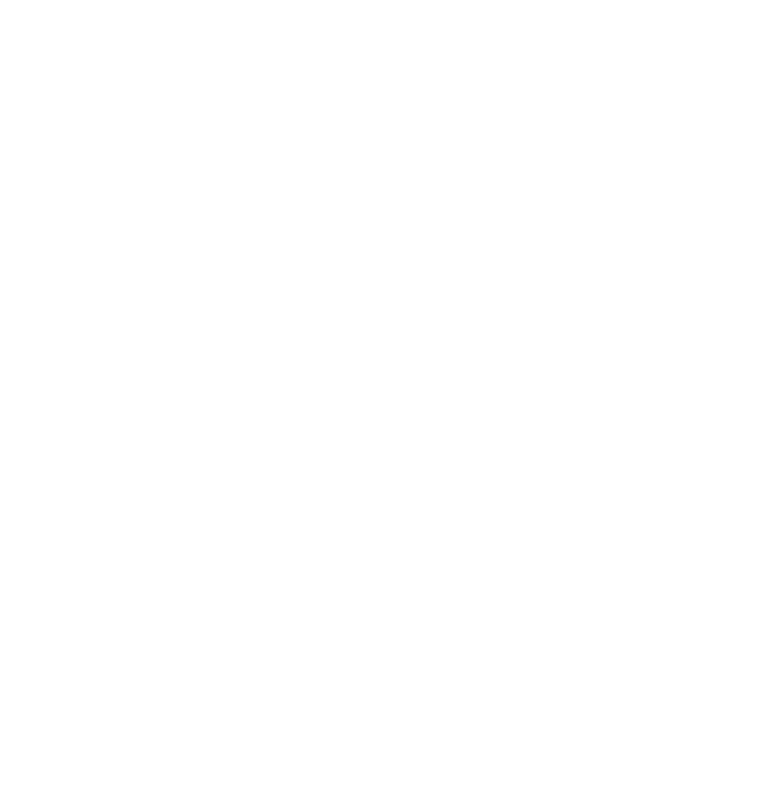
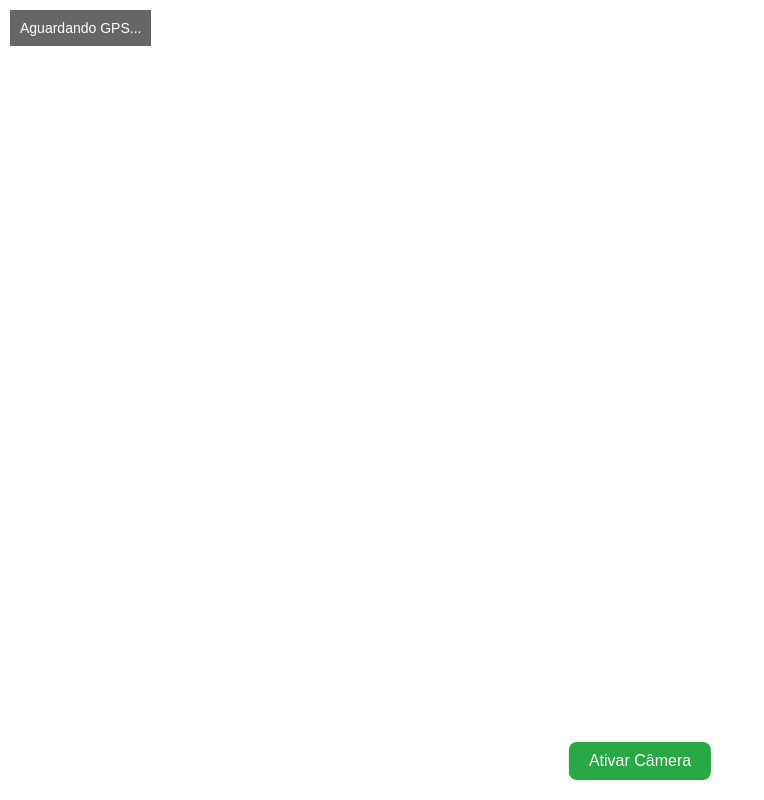
Before and after one commit to marcospsbio/realidade-aumentada, a plain HTML site: page index.html in a window 1280 px wide. Shown: the whole page, without its empty margins (0-764 px from the left). Drawn offline with Linux system fonts and the light colour scheme.

Commit message:
Atualizar o index.html

```diff
--- a/index.html
+++ b/index.html
@@ -2,24 +2,65 @@
 <html>
   <head>
     <meta charset="utf-8">
-    <title>Teste RA - GPS e Câmera</title>
-    <!-- A-Frame -->
+    <title>Teste RA - EcoAtive</title>
     <script src="https://aframe.io/releases/1.2.0/aframe.min.js"></script>
-    <!-- AR.js com suporte a GPS -->
     <script src="https://unpkg.com/aframe-ar@1.8.2/aframe-ar.min.js"></script>
     <style>
-      body { margin: 0; overflow: hidden; }
+      body { margin: 0; overflow: hidden; font-family: sans-serif; }
+      #coords {
+        position: fixed;
+        top: 10px;
+        left: 10px;
+        background: rgba(0,0,0,0.6);
+        color: #fff;
+        padding: 10px;
+        font-size: 14px;
+        z-index: 999;
+      }
+      #startCamera {
+        position: fixed;
+        bottom: 20px;
+        left: 50%;
+        transform: translateX(-50%);
+        padding: 10px 20px;
+        font-size: 16px;
+        background: #28a745;
+        color: white;
+        border: none;
+        border-radius: 8px;
+        z-index: 999;
+      }
     </style>
   </head>
   <body>
+
+    <div id="coords">Aguardando GPS...</div>
+    <button id="startCamera">Ativar Câmera</button>
+
     <a-scene
       embedded
       vr-mode-ui="enabled: false"
-      arjs="debugUIEnabled: true; gpsMinAccuracy: 100;">
+      arjs="gpsMinAccuracy: 100; debugUIEnabled: false;"
+      renderer="logarithmicDepthBuffer: true;"
+      id="scene"
+      style="display: none;">
 
-      <!-- Câmera com GPS -->
       <a-camera gps-camera rotation-reader></a-camera>
+    </a-scene>
 
-    </a-scene>
+    <script>
+      // Mostra coordenadas GPS em tempo real
+      document.querySelector('[gps-camera]').addEventListener('gps-camera-update-position', e => {
+        const coords = `Latitude: ${e.detail.position.latitude.toFixed(6)}<br>Longitude: ${e.detail.position.longitude.toFixed(6)}`;
+        document.getElementById('coords').innerHTML = coords;
+      });
+
+      // Ativa a cena (câmera)
+      document.getElementById('startCamera').addEventListener('click', () => {
+        document.getElementById('scene').style.display = 'block';
+        document.getElementById('startCamera').style.display = 'none';
+      });
+    </script>
+
   </body>
 </html>
```
